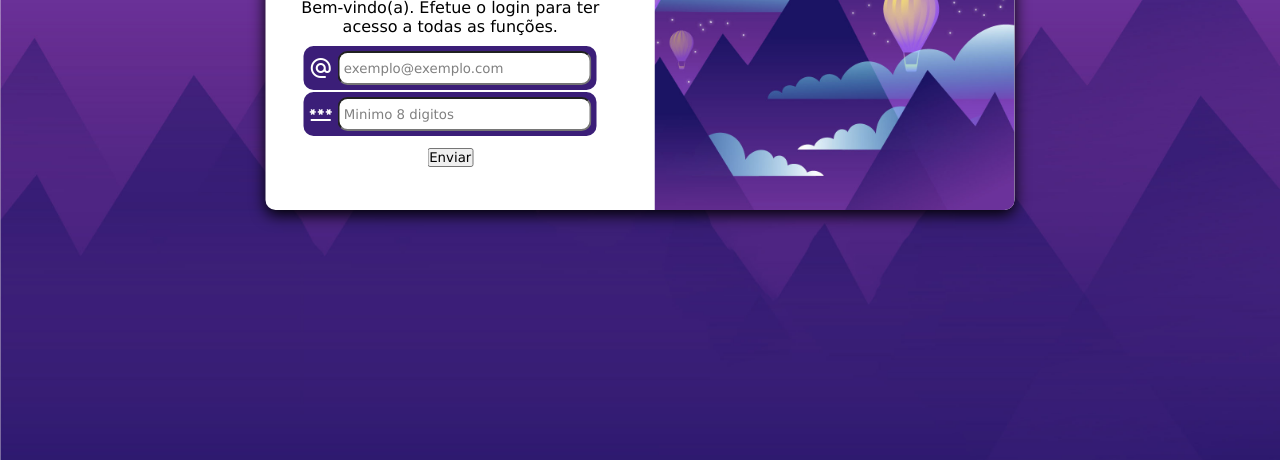
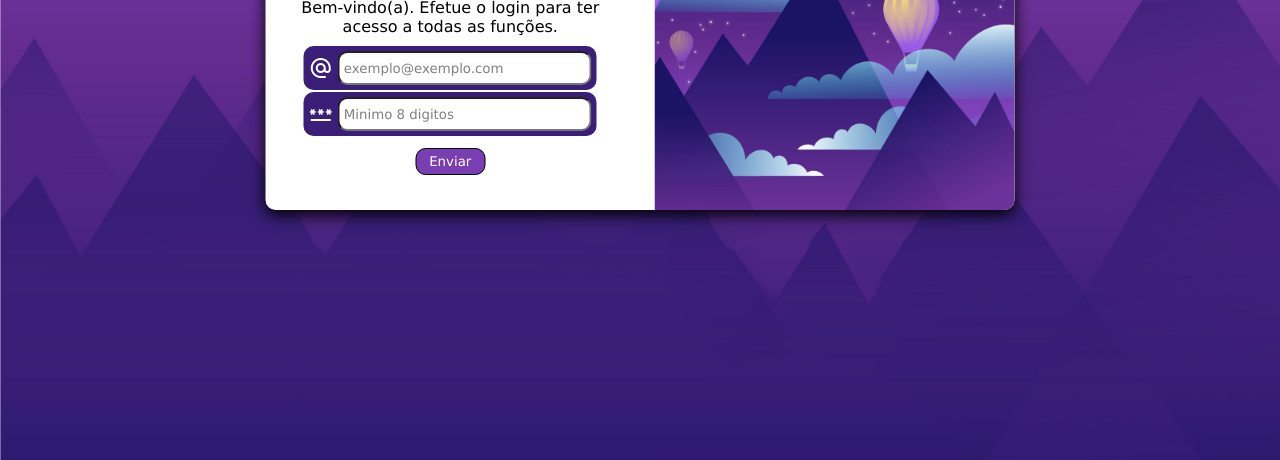
Before and after one commit to JoseEduardoCosta/projeto-login, a plain HTML site: page index.html in a window 1280 px wide. Shown: the part 340-800 px from the top of the page. Drawn offline with nearby package versions, Linux system fonts and the light colour scheme.

Commit message:
Update style.css

```diff
--- a/estilos/style.css
+++ b/estilos/style.css
@@ -73,4 +73,16 @@ input.caixa {
 
 #btn {
     margin-top: 10px;
+    width: 70px;
+    padding: 5px;
+    background-color: #793EB2;
+    color: white;
+    border: 1px solid black;
+    border-radius: 10px;
+
 }
+
+#btn:hover {
+    transform: translate(-2px, -2px);
+    box-shadow: 3px 3px 5px black;
+}
```
